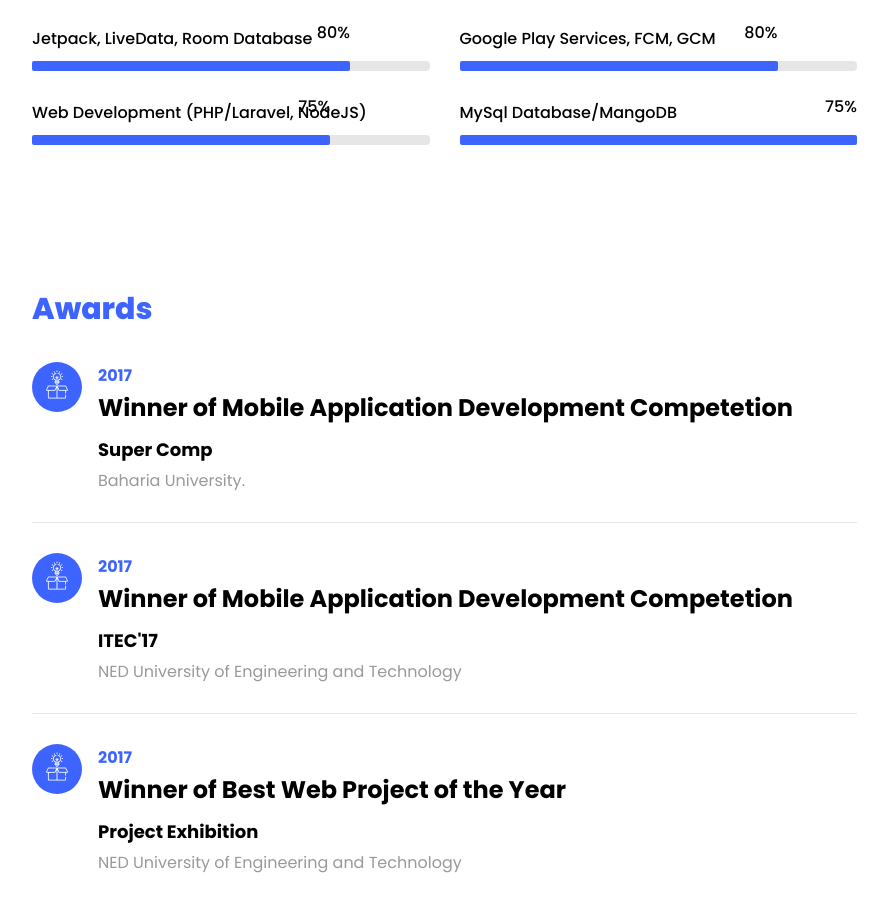
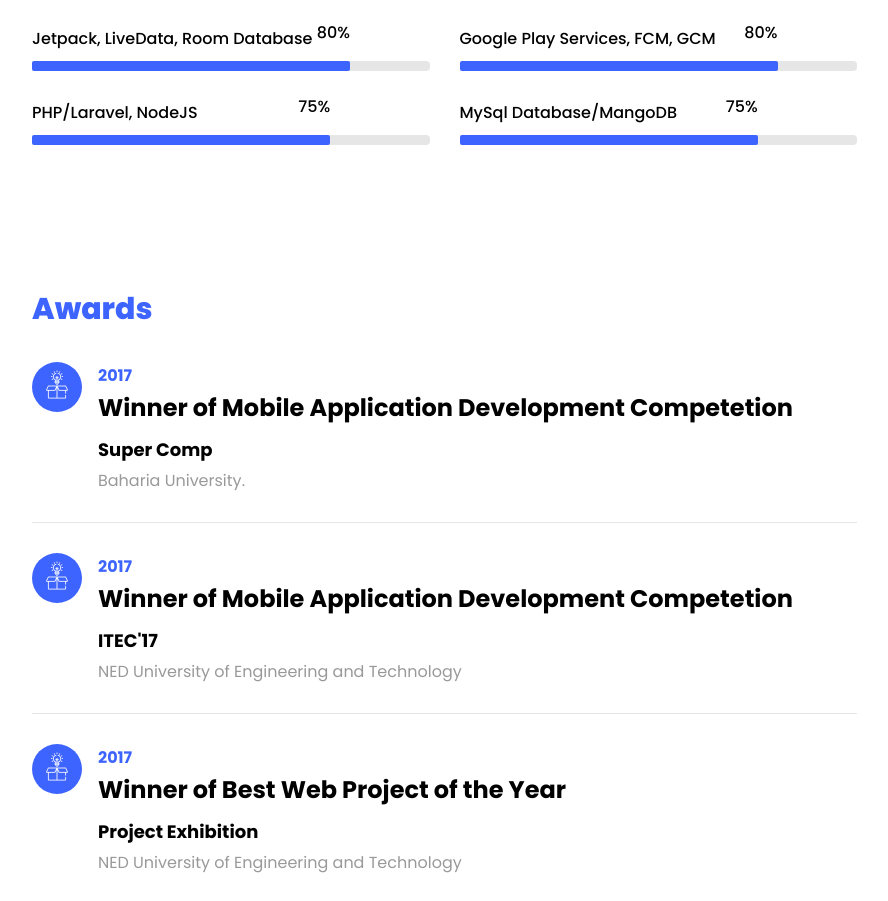
Before and after one commit to usmanahmedsiddiqui/portfolio, a plain HTML site: page index.html in a window 1280 px wide. Shown: the part 4456-5357 px from the top of the page, without its empty margins (338-1226 px from the left). Drawn offline with Linux system fonts and the light colour scheme; files whose address does not match are found by name.

Commit message:
Update index.html

```diff
--- a/index.html
+++ b/index.html
@@ -492,7 +492,7 @@ on the Android platform. Skilled in Android Application Development, Kotlin and
 
 								<div class="col-md-6 animate-box">
 									<div class="progress-wrap ftco-animate">
-										<h3>Web Development (PHP/Laravel, NodeJS)</h3>
+										<h3>PHP/Laravel, NodeJS</h3>
 										<div class="progress">
 										 	<div class="progress-bar color-6" role="progressbar" aria-valuenow="75"
 										  	aria-valuemin="0" aria-valuemax="100" style="width:75%">
@@ -507,7 +507,7 @@ on the Android platform. Skilled in Android Application Development, Kotlin and
 										<h3>MySql Database/MangoDB</h3>
 										<div class="progress">
 										 	<div class="progress-bar color-6" role="progressbar" aria-valuenow="75"
-										  	aria-valuemin="0" aria-valuemax="100" style="width:750%">
+										  	aria-valuemin="0" aria-valuemax="100" style="width:75%">
 										    <span>75%</span>
 										  	</div>
 										</div>
```
